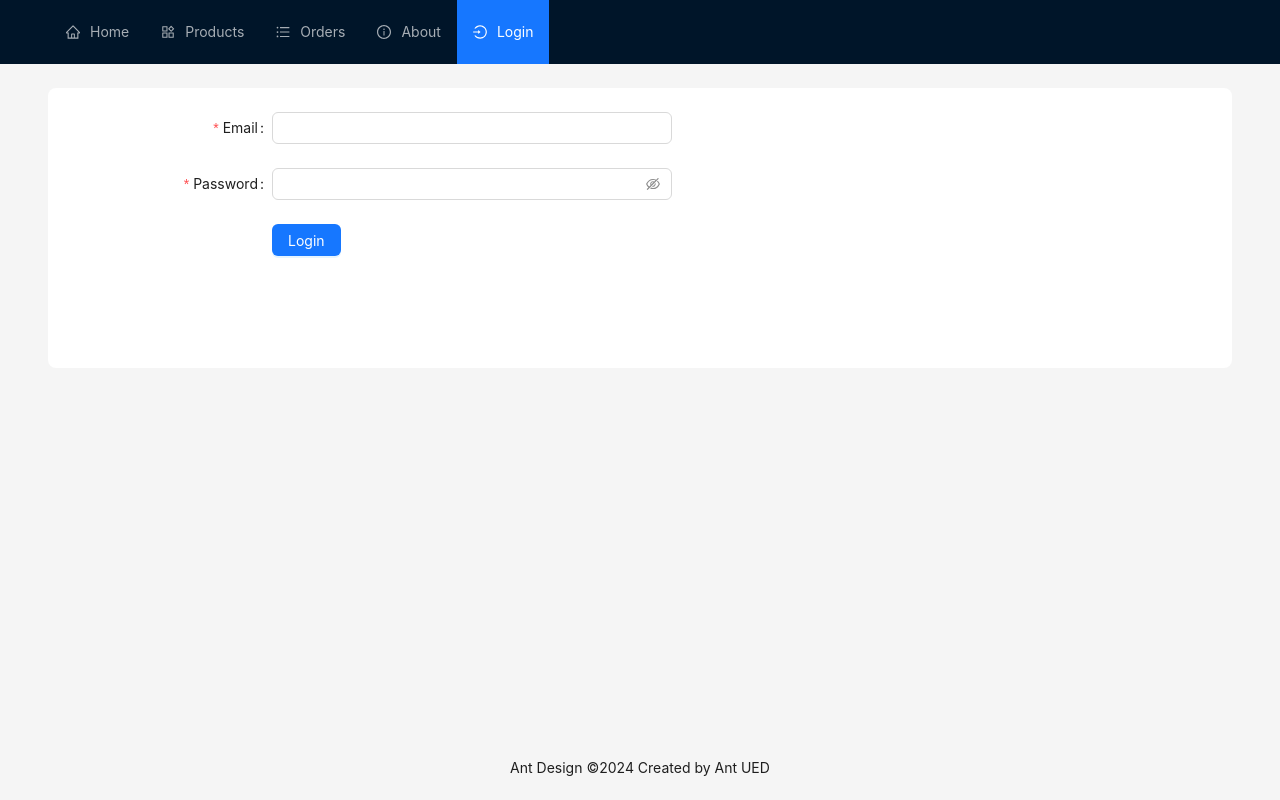
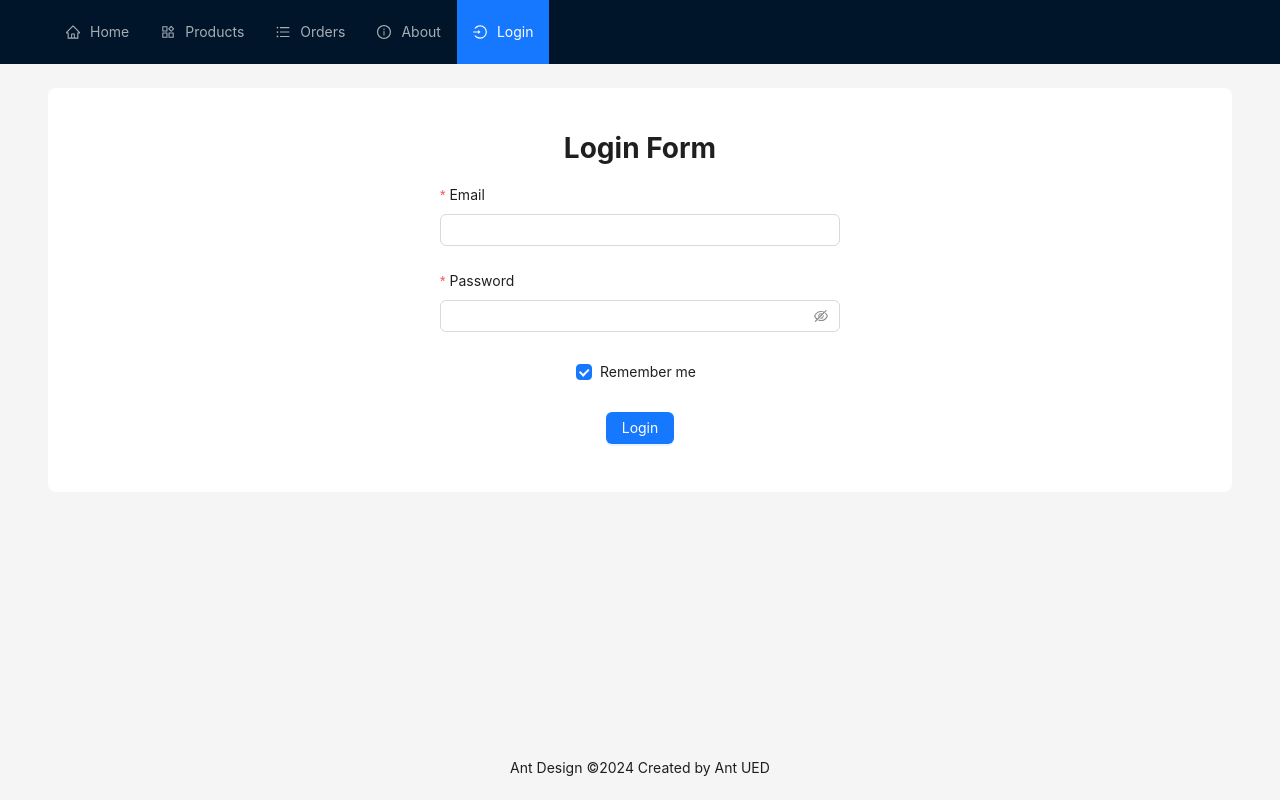
Before and after one commit to vladtymo/React-Shop-PV221, a React (Create React App) app: page /login in a window 1280 px wide. Built offline with nearby package versions, Linux system fonts and the light colour scheme.

Commit message:
UI fixes

```diff
--- a/src/components/CreateForm.js
+++ b/src/components/CreateForm.js
@@ -1,7 +1,7 @@
 import React, { useEffect, useState } from 'react';
 import { Button, Checkbox, Form, Input, InputNumber, Select, Space, Upload, message } from 'antd';
 import TextArea from 'antd/es/input/TextArea';
-import { UploadOutlined } from '@ant-design/icons';
+import { ArrowLeftOutlined, UploadOutlined } from '@ant-design/icons';
 import { productsService } from '../server/products';
 import { useNavigate, useParams } from 'react-router-dom';
 
@@ -78,8 +78,8 @@ export default function CreateForm() {
 
     return (
         <>
-            <Button htmlType="button" onClick={() => navigate(-1)}>
-                Back
+            <Button type='text' onClick={() => navigate(-1)}>
+                <ArrowLeftOutlined />
             </Button>
 
             <h1 style={{ textAlign: "center" }}>{editMode ? 'Edit' : 'Create'} Product</h1>
@@ -91,13 +91,12 @@ export default function CreateForm() {
                     maxWidth: 600,
                     margin: "auto"
                 }}
+                initialValues={{
+                    description: null,
+                    inStock: false,
+                    discount: 0
+                }}
                 layout="vertical"
-            // requiredMark={(label, { required }) => (
-            //     <>
-            //         {required ? <Tag color="error">Required</Tag> : null}
-            //         {label}
-            //     </>
-            // )}
             >
                 {/* <Form.Item hidden={true} name="id" label="id" /> */}
 
@@ -187,7 +186,6 @@ export default function CreateForm() {
                 <Form.Item
                     name="description"
                     label="Description"
-                    initialValue={null}
                 >
                     <TextArea rows={4}
                         placeholder="Enter product description"
@@ -198,7 +196,7 @@ export default function CreateForm() {
                     name="inStock"
                     valuePropName="checked"
                     label="In Stock"
-                    initialValue={true}>
+                >
                     <Checkbox>
                         In Stock
                     </Checkbox>
--- a/src/components/Login.js
+++ b/src/components/Login.js
@@ -14,8 +14,7 @@ const onFinish = async (values) => {
     }
 
     tokensService.save(res.data);
-
-    console.log(tokensService.getAccessToken());
+    message.success("Your logged in successfully!");
 };
 
 const onFinishFailed = (errorInfo) => {
@@ -25,16 +24,13 @@ const onFinishFailed = (errorInfo) => {
 export default function Login() {
 
     return (
+        <>
+            <h1 style={center}>Login Form</h1>
             <Form
                 name="basic"
-            labelCol={{
-                span: 8,
-            }}
-            wrapperCol={{
-                span: 16,
-            }}
                 style={{
-                maxWidth: 600,
+                    maxWidth: 400,
+                    margin: "auto"
                 }}
                 initialValues={{
                     remember: true,
@@ -42,6 +38,7 @@ export default function Login() {
                 onFinish={onFinish}
                 onFinishFailed={onFinishFailed}
                 autoComplete="off"
+                layout='vertical'
             >
                 <Form.Item
                     label="Email"
@@ -69,27 +66,26 @@ export default function Login() {
                     <Input.Password />
                 </Form.Item>
 
-            {/* <Form.Item
+                <Form.Item
                     name="remember"
                     valuePropName="checked"
-                wrapperCol={{
-                    offset: 8,
-                    span: 16,
-                }}
+                    style={center}
                 >
                     <Checkbox>Remember me</Checkbox>
-            </Form.Item> */}
+                </Form.Item>
 
                 <Form.Item
-                wrapperCol={{
-                    offset: 8,
-                    span: 16,
-                }}
+                    style={center}
                 >
                     <Button type="primary" htmlType="submit">
                         Login
                     </Button>
                 </Form.Item>
             </Form>
+        </>
     );
 }
+
+const center = {
+    textAlign: "center"
+}
--- a/src/components/Products.js
+++ b/src/components/Products.js
@@ -1,6 +1,6 @@
 import React, { useEffect, useState } from 'react';
 import { Button, message, Popconfirm, Space, Table } from 'antd';
-import { DeleteOutlined, EditOutlined } from '@ant-design/icons';
+import { DeleteOutlined, EditOutlined, InfoCircleFilled } from '@ant-design/icons';
 import { Link, useNavigate } from 'react-router-dom';
 import { makeFirstUpper } from '../utils/utils';
 import { productsService } from '../server/products';
@@ -59,7 +59,6 @@ function getColumns(deleteHandler) {
             key: 'action',
             render: (_, record) => (
                 <Space size="middle">
-                    <a href='/'>Show</a>
                     <Link to={`edit/${record.id}`}>
                         <Button icon={<EditOutlined />}></Button>
                     </Link>
@@ -122,12 +121,6 @@ export default function Products() {
                 <Button style={{ marginBottom: 10 }} type="primary">
                     <Link to="create">Create New Product</Link>
                 </Button>
-                <Button style={{ marginBottom: 10 }} type="primary">
-                    <Link to="edit">Test Edit</Link>
-                </Button>
-                <Button htmlType="button" onClick={() => navigate(-1)}>
-                    Back
-                </Button>
             </Space>
             <Table columns={getColumns(deleteProduct)} dataSource={products} pagination={{ pageSize: 5 }} rowKey="id" />
         </>
--- a/src/server/accounts.js
+++ b/src/server/accounts.js
@@ -1,4 +1,5 @@
 import axios from "axios";
+import { tokensService } from "./tokens";
 
 const api = axios.create({
     baseURL: process.env.REACT_APP_API_URL + "accounts/"
@@ -8,5 +9,10 @@ const api = axios.create({
 export const accountsService = {
     login: function (model) {
         return api.post('login', model);
+    },
+    logout: async function () {
+        const token = tokensService.getRefreshToken();
+        if (token)
+            await api.post('logout', { token });
     }
 }
```
Lines whose indentation alone changed are shown as unchanged.
